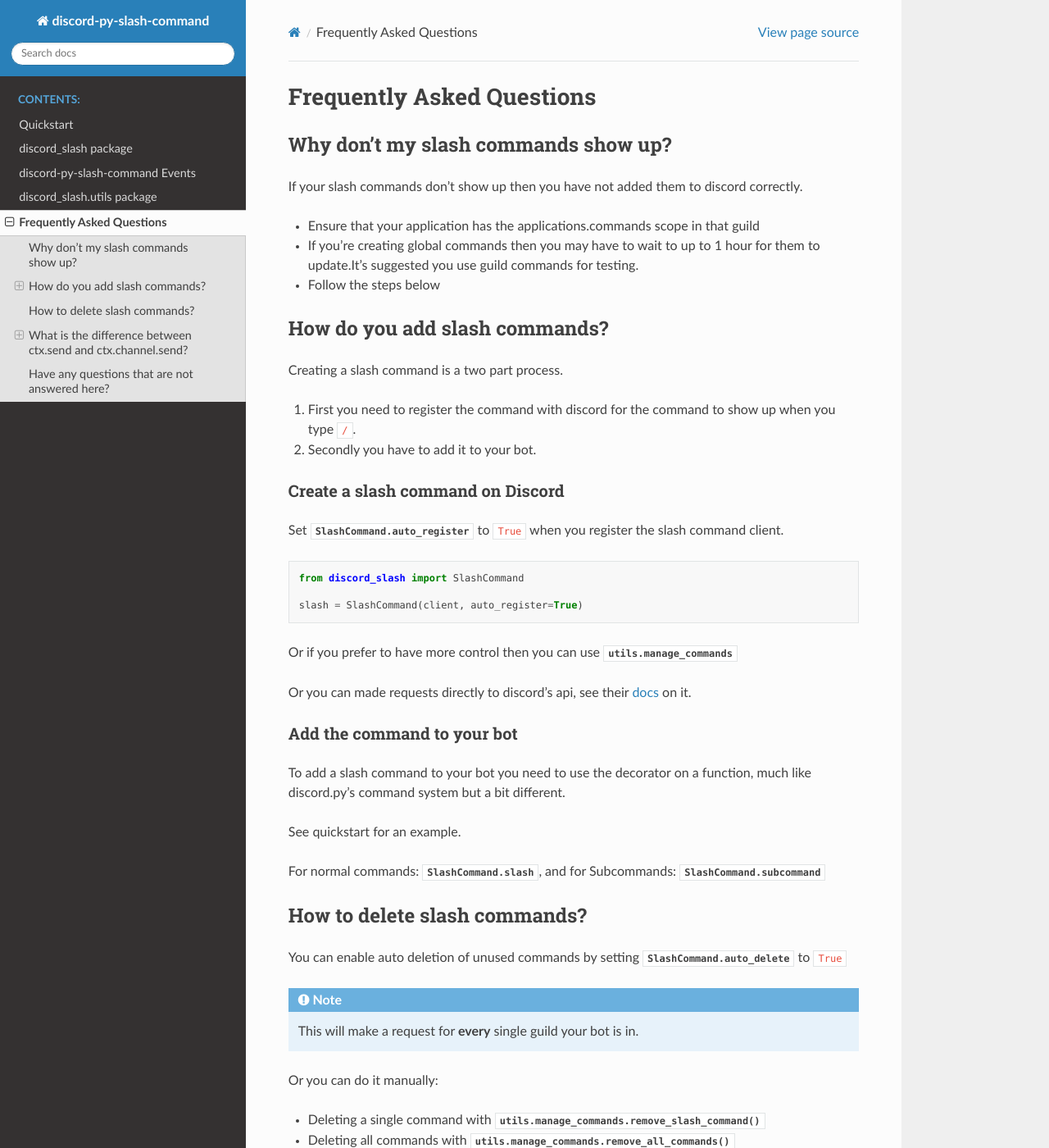
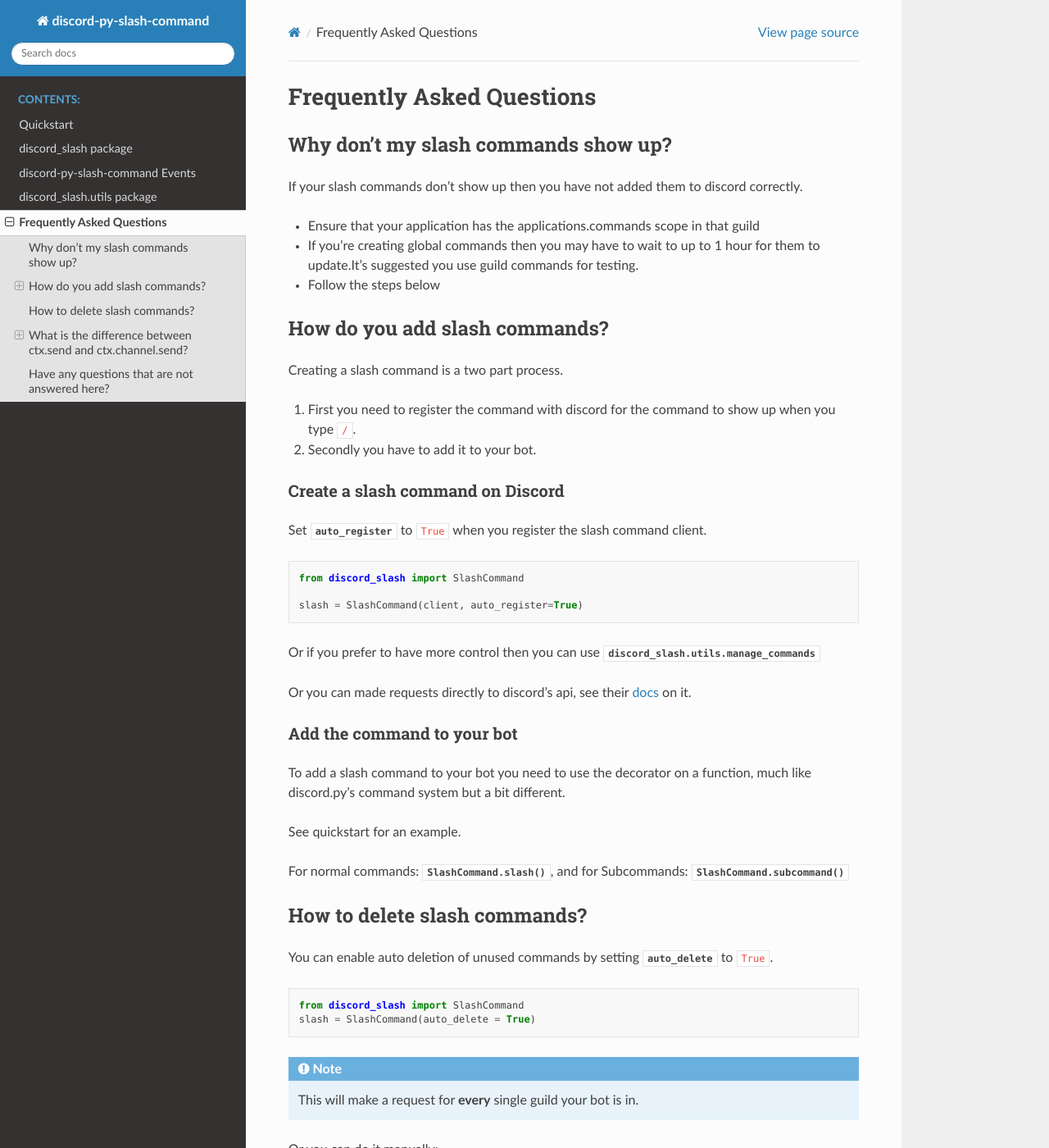
Before and after one commit to interactions-py/interactions.py, a Sphinx documentation site: the page built from docs/faq.rst, in a window 1280 px wide and 1400 px high. Shown: the whole window at 82% size. Built offline with Sphinx 7.4.7 and the Read the Docs theme 2.0.0, drawn with Linux system fonts in a browser that asks for light colours.

Commit message:
Fix some broken references

```diff
--- a/docs/faq.rst
+++ b/docs/faq.rst
@@ -29,7 +29,7 @@
 
    slash = SlashCommand(client, auto_register=True)
 
-Or if you prefer to have more control then you can use :py:mod:`utils.manage_commands`
+Or if you prefer to have more control then you can use :py:mod:`discord_slash.utils.manage_commands`
 
 Or you can made requests directly to discord's api, see their `docs <https://discord.com/developers/docs/interactions/slash-commands#registering-a-command>`_ on it.
 
@@ -41,13 +41,18 @@
 See :ref:`quickstart` for an example.
 
 
-For normal commands: :py:attr:`SlashCommand.slash`, and for Subcommands: :py:attr:`SlashCommand.subcommand`
+For normal commands: :py:meth:`SlashCommand.slash() <client.SlashCommand.slash>`, and for Subcommands: :py:meth:`SlashCommand.subcommand() <client.SlashCommand.subcommand>`
 
 
 How to delete slash commands?
 *****************************
 
-You can enable auto deletion of unused commands by setting :py:attr:`SlashCommand.auto_delete` to ``True``
+You can enable auto deletion of unused commands by setting :py:attr:`auto_delete <client.SlashCommand.auto_delete>` to ``True``.
+
+.. code-block:: python
+
+   from discord_slash import SlashCommand
+   slash = SlashCommand(auto_delete = True)
 
 .. note::
    This will make a request for **every** single guild your bot is in.
@@ -77,7 +82,7 @@
 However, a few things are not supported:
 
 1. Send files.
-2. Get sent message as :py:func:`discord.Message <discord:Message>`. (can't react etc)
+2. Get sent message as :py:class:`discord.Message <discord:Message>`. (can't react etc)
 3. delete_after, etc.
 4. Unable to use after 15 mins from the invocation.
 
```
Also changed, not shown: other parts of docs/faq.rst (+1 -1 lines).
